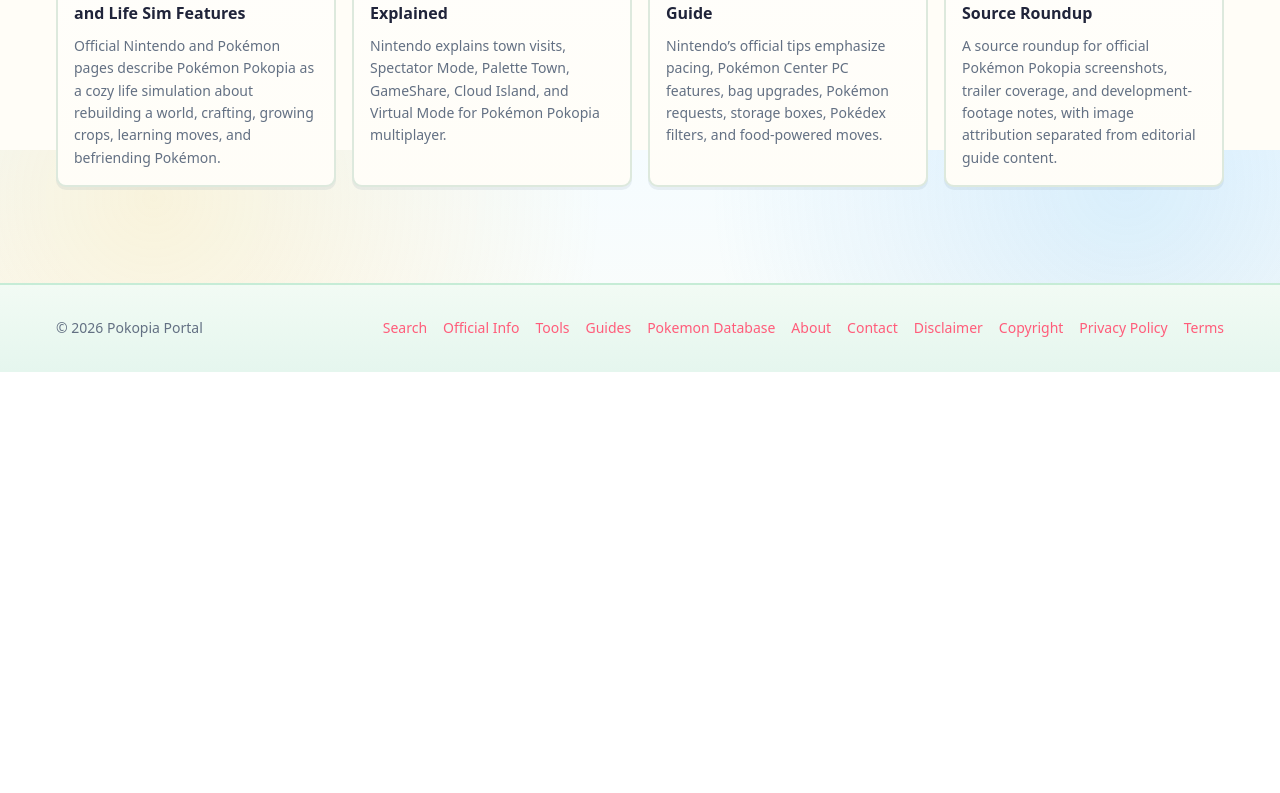
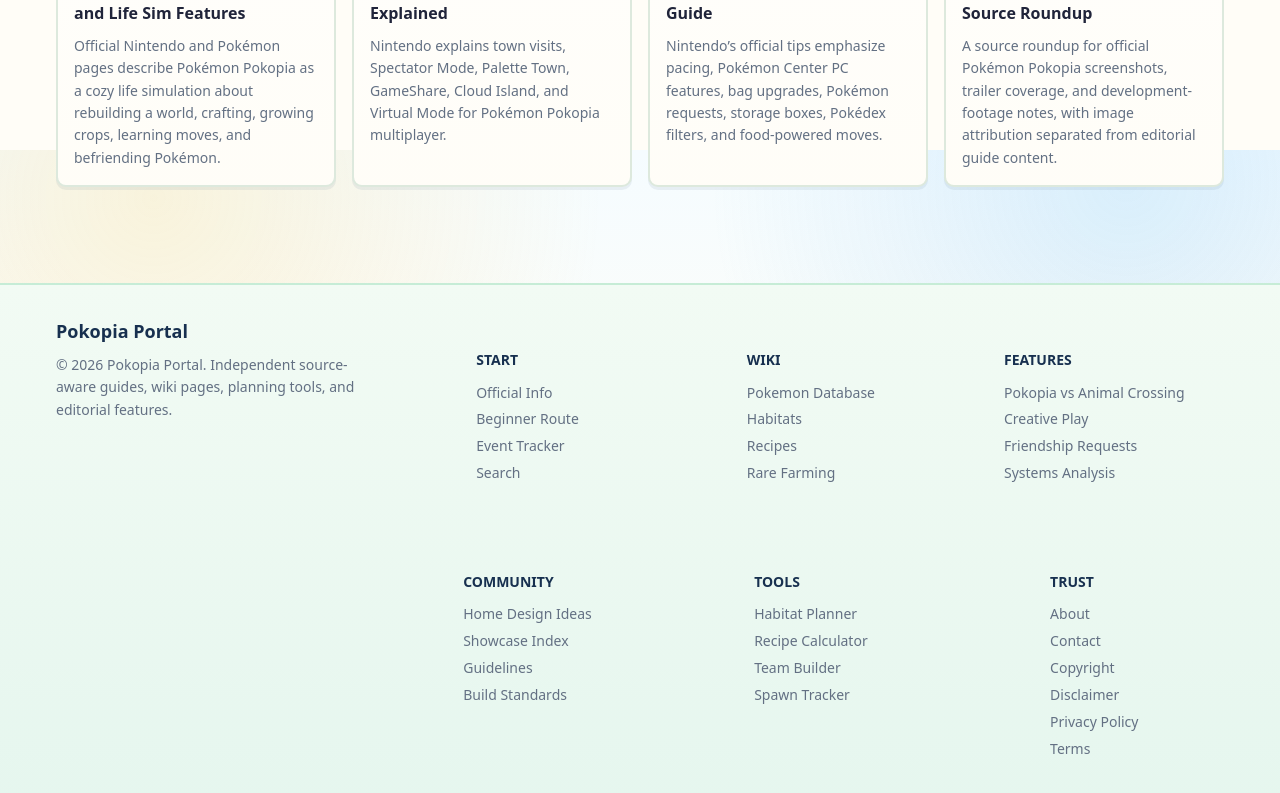
Before and after one commit to haoyg/pokopia_wiki, a Next.js app: page / in a window 1280 px wide. Shown: the part 5450-6243 px from the top of the page. Before the commit the page ends 5822 px from the top, so only its background shows below. Built offline with nearby package versions, Linux system fonts and the light colour scheme.

Commit message:
导航与页脚信息架构优化

```diff
--- a/src/app/globals.css
+++ b/src/app/globals.css
@@ -376,18 +376,61 @@ a:hover {
 }
 
 .site-footer-inner {
-  display: flex;
-  justify-content: space-between;
-  gap: var(--space-4);
+  display: grid;
+  grid-template-columns: minmax(220px, 0.75fr) minmax(0, 2fr);
+  gap: var(--space-8);
   max-width: var(--container-max);
   margin: 0 auto;
   padding: var(--space-8) var(--space-4);
 }
 
-.site-footer-inner div {
-  display: flex;
-  flex-wrap: wrap;
-  gap: var(--space-4);
+.site-footer-brand {
+  display: grid;
+  align-content: start;
+  gap: var(--space-2);
+}
+
+.site-footer-brand strong {
+  color: #17304f;
+  font-size: var(--font-size-lg);
+}
+
+.site-footer-brand p {
+  max-width: 320px;
+  line-height: 1.6;
+}
+
+.site-footer-nav {
+  display: grid;
+  grid-template-columns: repeat(3, minmax(0, 1fr));
+  gap: var(--space-6);
+}
+
+.site-footer-group h2 {
+  margin-bottom: var(--space-3);
+  color: #17304f;
+  font-size: var(--font-size-sm);
+  font-weight: 900;
+  text-transform: uppercase;
+}
+
+.site-footer-group h2::before {
+  display: none;
+}
+
+.site-footer-group div {
+  display: grid;
+  gap: var(--space-2);
+}
+
+.site-footer-group a {
+  color: var(--color-text-secondary);
+  font-size: var(--font-size-sm);
+  line-height: 1.35;
+}
+
+.site-footer-group a:hover {
+  color: #1f6540;
 }
 
 /* ============================================
@@ -3428,7 +3471,10 @@ aside ul li {
   .site-header-inner,
   .site-footer-inner {
     grid-template-columns: 1fr;
-    flex-direction: column;
+  }
+
+  .site-footer-nav {
+    grid-template-columns: 1fr;
   }
 
   .site-header-inner {
--- a/src/components/layout/Footer.tsx
+++ b/src/components/layout/Footer.tsx
@@ -1,23 +1,84 @@
 import Link from 'next/link'
+
+const footerGroups = [
+  {
+    title: 'Start',
+    links: [
+      { href: '/official', label: 'Official Info' },
+      { href: '/guides/beginner-route', label: 'Beginner Route' },
+      { href: '/news/weekly-event-tracker', label: 'Event Tracker' },
+      { href: '/search', label: 'Search' },
+    ],
+  },
+  {
+    title: 'Wiki',
+    links: [
+      { href: '/wiki/pokemon', label: 'Pokemon Database' },
+      { href: '/wiki/habitat', label: 'Habitats' },
+      { href: '/wiki/recipe', label: 'Recipes' },
+      { href: '/guides/rare-farming-route', label: 'Rare Farming' },
+    ],
+  },
+  {
+    title: 'Features',
+    links: [
+      { href: '/features/pokopia-animal-crossing', label: 'Pokopia vs Animal Crossing' },
+      { href: '/features/creative-play-ideas', label: 'Creative Play' },
+      { href: '/features/friendship-requests-tracker', label: 'Friendship Requests' },
+      { href: '/features/meta-analysis', label: 'Systems Analysis' },
+    ],
+  },
+  {
+    title: 'Community',
+    links: [
+      { href: '/builds/home-design-ideas', label: 'Home Design Ideas' },
+      { href: '/community/showcase', label: 'Showcase Index' },
+      { href: '/community', label: 'Guidelines' },
+      { href: '/builds', label: 'Build Standards' },
+    ],
+  },
+  {
+    title: 'Tools',
+    links: [
+      { href: '/tools/habitat-planner', label: 'Habitat Planner' },
+      { href: '/tools/recipe-calculator', label: 'Recipe Calculator' },
+      { href: '/tools/team-builder', label: 'Team Builder' },
+      { href: '/tools/spawn-tracker', label: 'Spawn Tracker' },
+    ],
+  },
+  {
+    title: 'Trust',
+    links: [
+      { href: '/about', label: 'About' },
+      { href: '/contact', label: 'Contact' },
+      { href: '/copyright', label: 'Copyright' },
+      { href: '/disclaimer', label: 'Disclaimer' },
+      { href: '/privacy-policy', label: 'Privacy Policy' },
+      { href: '/terms', label: 'Terms' },
+    ],
+  },
+]
 
 export function Footer() {
   return (
     <footer className="site-footer">
       <div className="site-footer-inner">
-        <p>&copy; 2026 Pokopia Portal</p>
-        <div>
-          <Link href="/search">Search</Link>
-          <Link href="/official">Official Info</Link>
-          <Link href="/tools">Tools</Link>
-          <Link href="/guides">Guides</Link>
-          <Link href="/wiki/pokemon">Pokemon Database</Link>
-          <Link href="/about">About</Link>
-          <Link href="/contact">Contact</Link>
-          <Link href="/disclaimer">Disclaimer</Link>
-          <Link href="/copyright">Copyright</Link>
-          <Link href="/privacy-policy">Privacy Policy</Link>
-          <Link href="/terms">Terms</Link>
+        <div className="site-footer-brand">
+          <strong>Pokopia Portal</strong>
+          <p>&copy; 2026 Pokopia Portal. Independent source-aware guides, wiki pages, planning tools, and editorial features.</p>
         </div>
+        <nav className="site-footer-nav" aria-label="Footer navigation">
+          {footerGroups.map((group) => (
+            <section key={group.title} className="site-footer-group">
+              <h2>{group.title}</h2>
+              <div>
+                {group.links.map((link) => (
+                  <Link key={link.href} href={link.href}>{link.label}</Link>
+                ))}
+              </div>
+            </section>
+          ))}
+        </nav>
       </div>
     </footer>
   )
```
